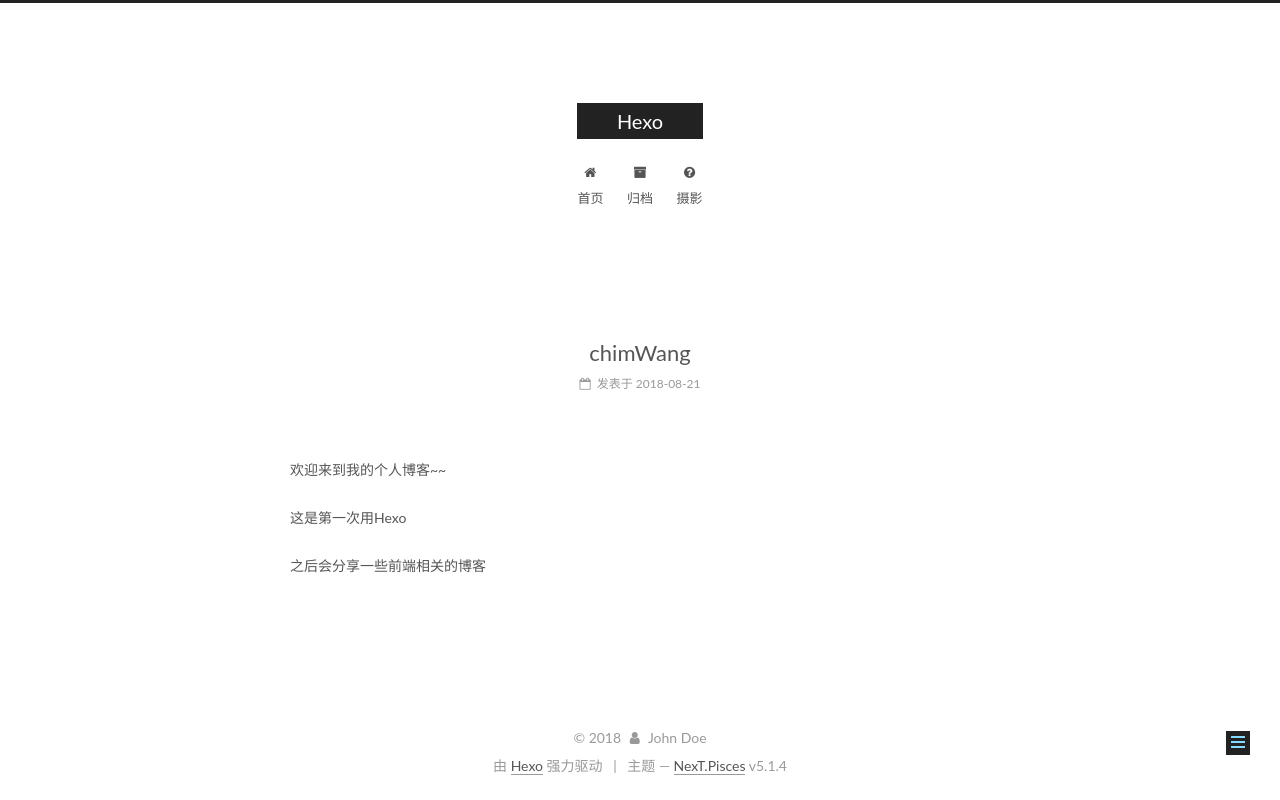
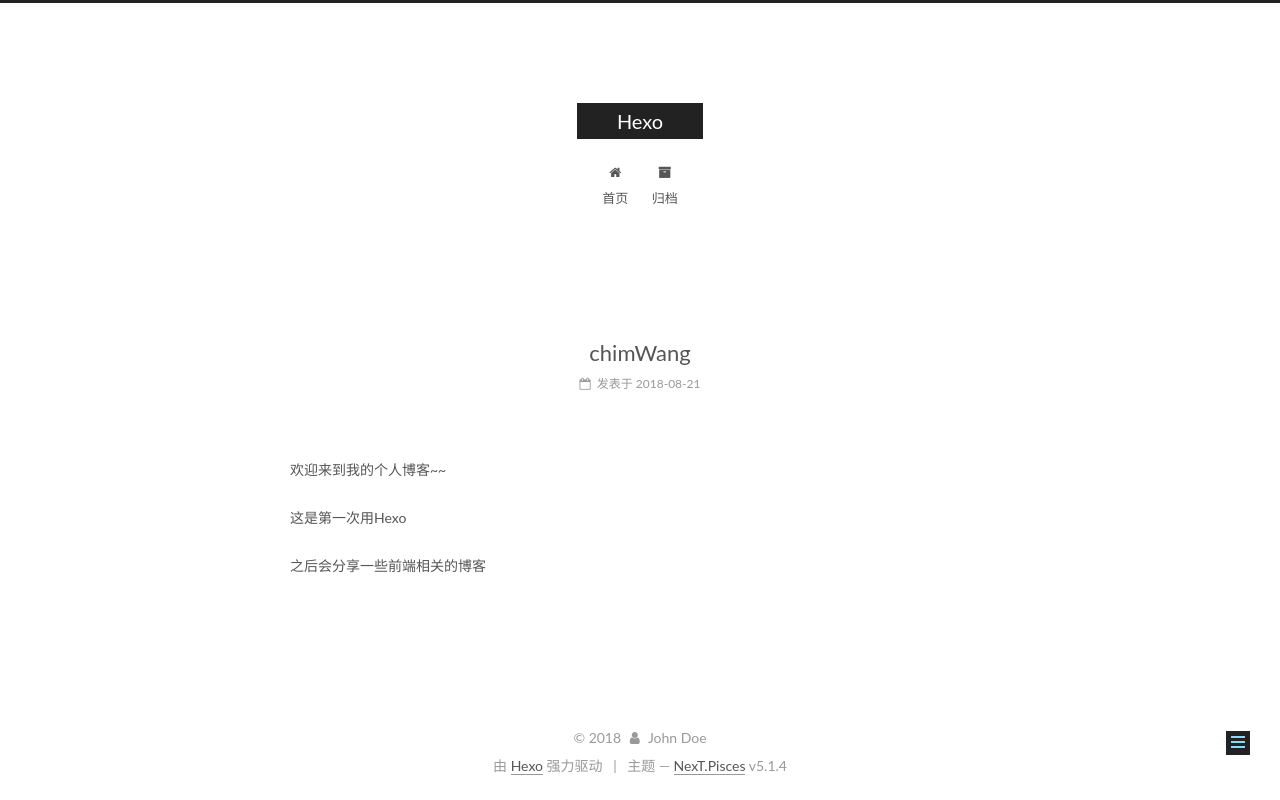
Before and after one commit to chimWang/chimWang.github.io, a plain HTML site: page 2018/08/21/chimWang/index.html in a window 1280 px wide. Drawn offline with Linux system fonts and the light colour scheme.

Commit message:
Site updated: 2018-08-25 19:58:49

```diff
--- a/2018/08/21/chimWang/index.html
+++ b/2018/08/21/chimWang/index.html
@@ -196,16 +196,6 @@
               <i class="menu-item-icon fa fa-fw fa-archive"></i> <br />
 
             归档
-          </a>
-        </li>
-
-
-        <li class="menu-item menu-item-something">
-          <a href="/something" rel="section">
-
-              <i class="menu-item-icon fa fa-fw fa-question-circle"></i> <br />
-
-            摄影
           </a>
         </li>
 
```
Also changed, not shown: archives/2018/08/index.html (+0 -10 lines), archives/2018/index.html (+0 -10 lines), archives/index.html (+0 -10 lines), index.html (+0 -10 lines).
